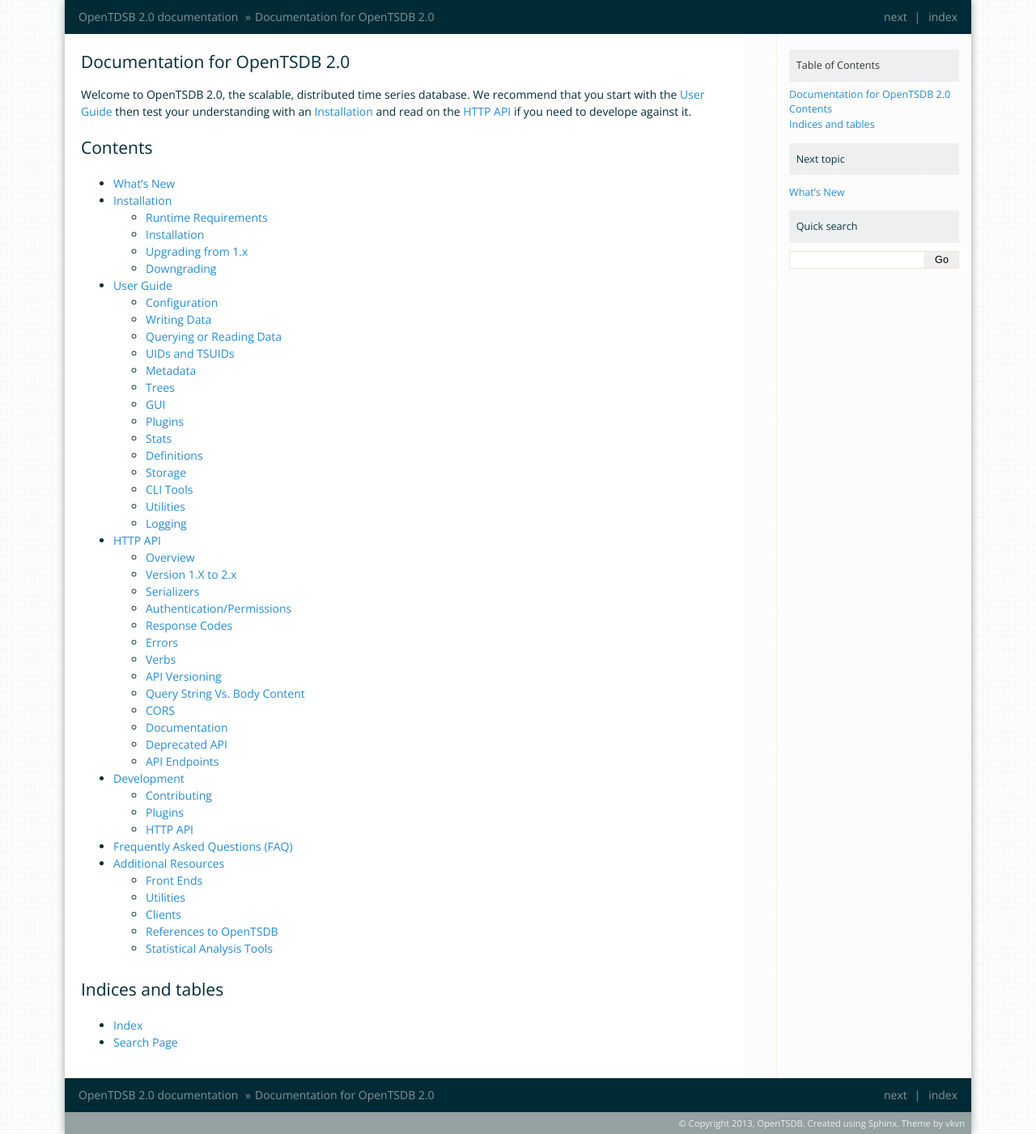
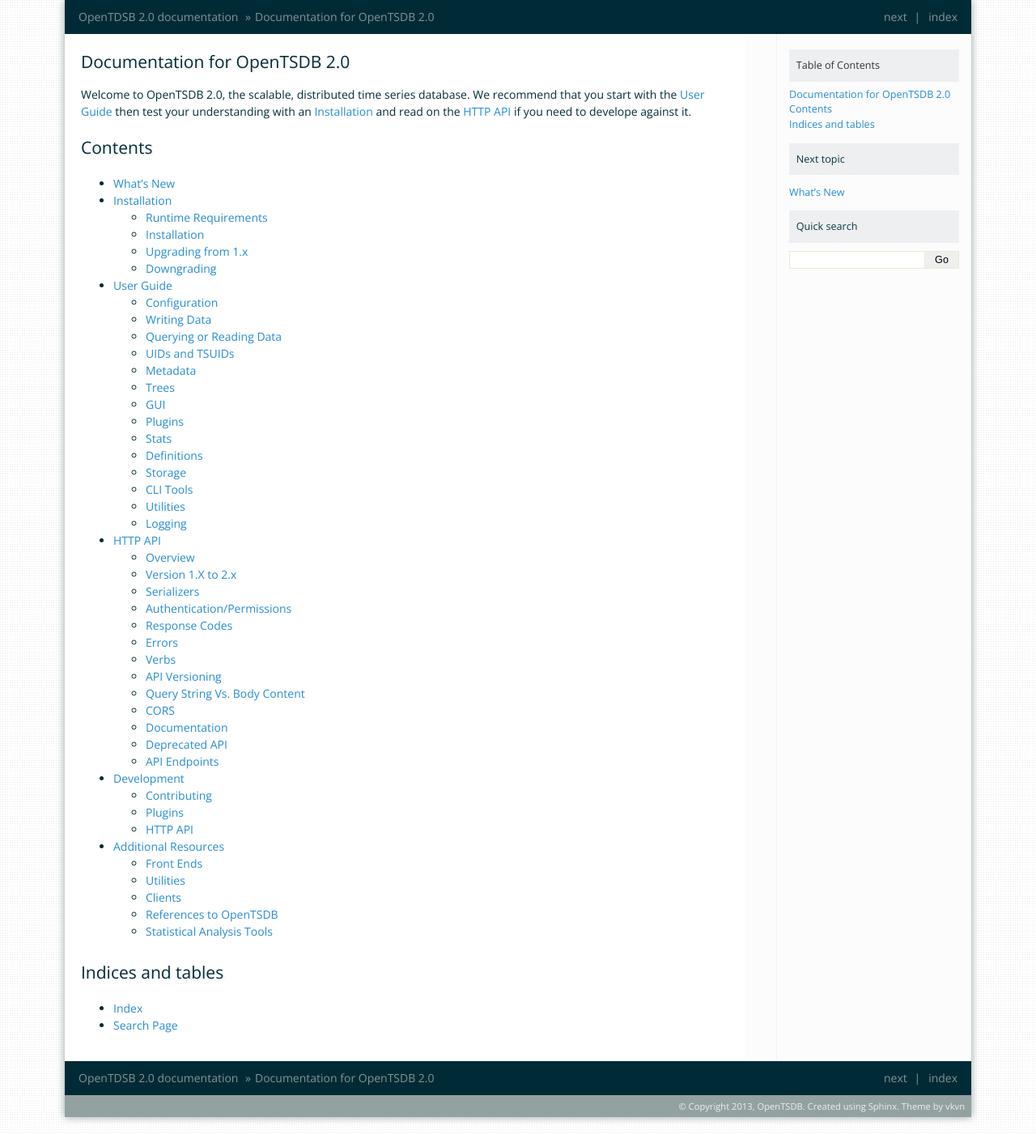
Before and after one commit to OpenTSDB/opentsdb.net, a Sphinx documentation site: the page built from docs/source/index.rst, in a window 1280 px wide. Shown: the whole page at 81% size. Built offline with Sphinx 7.4.7, drawn with Linux system fonts in a browser that asks for light colours.

Commit message:
Remove the faq from the docs. We'll keep that in the main site.
Signed-off-by: Chris Larsen <clarsen@euphoriaaudio.com>

```diff
--- a/docs/source/faq.rst
+++ /dev/null
@@ -1,4 +0,0 @@
-Frequently Asked Questions (FAQ)
-================================
-
-todo
--- a/docs/source/index.rst
+++ b/docs/source/index.rst
@@ -19,7 +19,6 @@
    user_guide/index
    api_http/index
    development/index
-   faq
    resources
 
 
```
Also changed, not shown: 4 other files.
